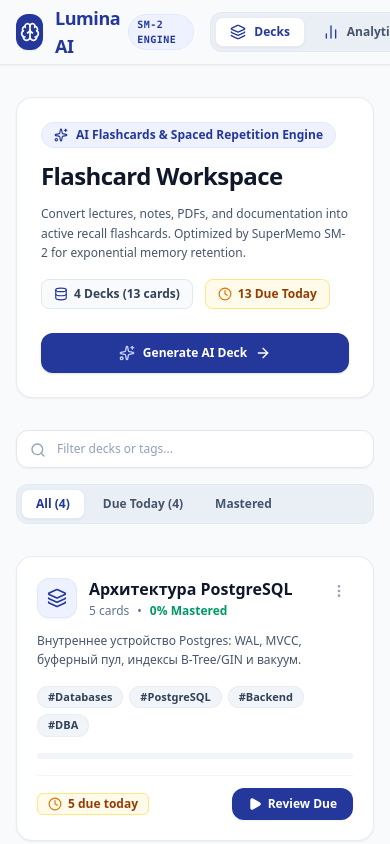
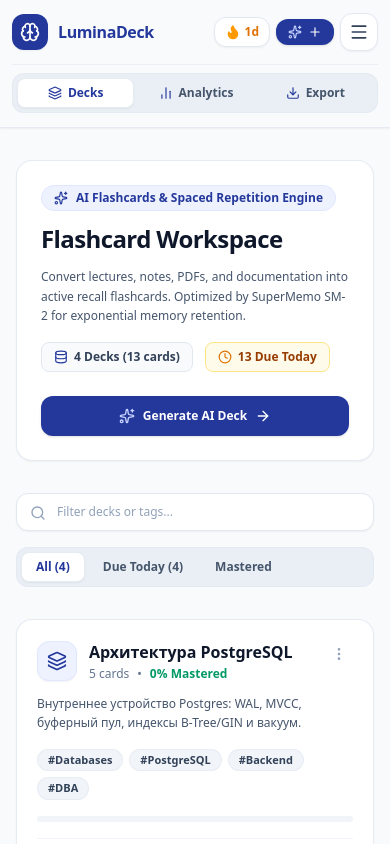
Before and after one commit to PashMan/LuminaDeck, a React (Vite) app: page / in a window 390 px wide. Shown: the top 844 px of the page. Built offline with nearby package versions, Linux system fonts and the light colour scheme.

Commit message:
chore: rename application to LuminaDeck
Update project branding in metadata and refactor Navbar for improved responsiveness.

```diff
--- a/metadata.json
+++ b/metadata.json
@@ -1,6 +1,6 @@
 {
-  "name": "MemPulse AI - Micro-Learning Engine",
-  "description": "AI-powered flashcard generator and spaced repetition learning platform with semantic answer grading and Anki compatibility.",
+  "name": "LuminaDeck",
+  "description": "Smart Anki Flashcards & Spaced Repetition Platform with SM-2 algorithm.",
   "requestFramePermissions": [],
   "majorCapabilities": ["MAJOR_CAPABILITY_SERVER_SIDE_GEMINI_API"]
 }
--- a/src/components/Navbar.tsx
+++ b/src/components/Navbar.tsx
@@ -1,5 +1,5 @@
-import React from 'react';
-import { Sparkles, Flame, Plus, BarChart2, Download, Layers, Crown, Keyboard, Brain, HelpCircle, Bell } from 'lucide-react';
+import React, { useState } from 'react';
+import { Sparkles, Flame, Plus, BarChart2, Download, Layers, Crown, Keyboard, Brain, Menu, X } from 'lucide-react';
 import { StudyStats } from '../types';
 
 interface NavbarProps {
@@ -19,30 +19,38 @@ export const Navbar: React.FC<NavbarProps> = ({
   onOpenPricing,
   onOpenShortcuts,
 }) => {
+  const [mobileMenuOpen, setMobileMenuOpen] = useState(false);
+
   return (
-    <header id="app_header" className="sticky top-0 z-30 bg-[#f8fafc]/90 backdrop-blur-md border-b border-slate-200/80 text-slate-900 shadow-xs">
-      <div className="max-w-7xl mx-auto px-4 sm:px-6 lg:px-8 h-16 flex items-center justify-between gap-4">
+    <header id="app_header" className="sticky top-0 z-30 bg-[#f8fafc]/95 backdrop-blur-md border-b border-slate-200/80 text-slate-900 shadow-xs">
+      <div className="max-w-7xl mx-auto px-3 sm:px-6 lg:px-8">
+
+        {/* Main Bar */}
+        <div className="h-16 flex items-center justify-between gap-2 sm:gap-4">
 
           {/* Brand Logo */}
-        <div className="flex items-center gap-3 cursor-pointer select-none" onClick={() => setActiveTab('decks')}>
+          <div
+            className="flex items-center gap-2.5 cursor-pointer select-none shrink-0"
+            onClick={() => setActiveTab('decks')}
+          >
             <div className="w-9 h-9 rounded-xl bg-[#24389c] flex items-center justify-center text-white shadow-xs">
               <Brain className="w-5 h-5 text-white" />
             </div>
             <div className="flex flex-col">
-            <div className="flex items-center gap-2">
-              <span className="font-bold text-lg tracking-tight text-[#24389c]">
-                Lumina AI
+              <div className="flex items-center gap-1.5 sm:gap-2">
+                <span className="font-bold text-base sm:text-lg tracking-tight text-[#24389c]">
+                  LuminaDeck
                 </span>
-              <span className="text-[10px] font-mono font-semibold uppercase tracking-wider px-2 py-0.5 rounded-full bg-indigo-50 text-[#24389c] border border-indigo-100">
-                SM-2 Engine
+                <span className="text-[9px] sm:text-[10px] font-mono font-semibold uppercase tracking-wider px-1.5 py-0.5 rounded-full bg-indigo-50 text-[#24389c] border border-indigo-100 hidden sm:inline-block">
+                  SM-2
                 </span>
               </div>
-            <span className="text-[11px] text-slate-500 hidden md:block">Micro-Learning & Active Recall</span>
+              <span className="text-[10px] sm:text-[11px] text-slate-500 hidden md:block">Micro-Learning & Active Recall</span>
             </div>
           </div>
 
-        {/* Center Nav Tabs */}
-        <nav className="flex items-center gap-1 bg-slate-200/60 p-1 rounded-xl border border-slate-200/80">
+          {/* Desktop Center Nav Tabs (hidden on mobile, shown on md+) */}
+          <nav className="hidden md:flex items-center gap-1 bg-slate-200/60 p-1 rounded-xl border border-slate-200/80">
             <button
               id="nav_tab_decks"
               onClick={() => setActiveTab('decks')}
@@ -79,17 +87,17 @@ export const Navbar: React.FC<NavbarProps> = ({
               }`}
             >
               <Download className="w-4 h-4 text-[#24389c]" />
-            <span className="hidden sm:inline">Anki Export</span>
+              <span>Anki Export</span>
             </button>
           </nav>
 
           {/* Right Action Controls */}
-        <div className="flex items-center gap-2 sm:gap-3">
+          <div className="flex items-center gap-1.5 sm:gap-2.5 shrink-0">
 
             {/* Keyboard Shortcuts Button */}
             <button
               onClick={onOpenShortcuts}
-            className="p-2 rounded-xl bg-white hover:bg-slate-100 text-slate-600 border border-slate-200 shadow-xs transition-colors hidden sm:flex items-center justify-center"
+              className="p-2 rounded-xl bg-white hover:bg-slate-100 text-slate-600 border border-slate-200 shadow-xs transition-colors hidden lg:flex items-center justify-center"
               title="Keyboard Shortcuts"
             >
               <Keyboard className="w-4 h-4" />
@@ -98,17 +106,17 @@ export const Navbar: React.FC<NavbarProps> = ({
             {/* Pro Plan Upgrade */}
             <button
               onClick={onOpenPricing}
-            className="flex items-center gap-1.5 px-3 py-1.5 rounded-xl bg-amber-50 hover:bg-amber-100/80 border border-amber-200 text-amber-800 font-semibold text-xs transition-colors"
+              className="hidden sm:flex items-center gap-1.5 px-2.5 py-1.5 rounded-xl bg-amber-50 hover:bg-amber-100/80 border border-amber-200 text-amber-800 font-semibold text-xs transition-colors"
               title="View Pro Plans"
             >
               <Crown className="w-3.5 h-3.5 text-amber-600 fill-amber-600/20" />
-            <span className="hidden md:inline">Pro</span>
+              <span>Pro</span>
             </button>
 
             {/* Streak Counter */}
             <div
               id="streak_counter_badge"
-            className="flex items-center gap-1.5 px-3 py-1.5 rounded-xl bg-white border border-slate-200 text-amber-600 font-bold text-xs shadow-xs"
+              className="flex items-center gap-1 sm:gap-1.5 px-2.5 py-1.5 rounded-xl bg-white border border-slate-200 text-amber-600 font-bold text-xs shadow-xs"
               title={`${stats.streakDays} Day Learning Streak`}
             >
               <Flame className="w-4 h-4 text-amber-500 fill-amber-500" />
@@ -119,13 +127,92 @@ export const Navbar: React.FC<NavbarProps> = ({
             <button
               id="btn_open_ai_generator"
               onClick={onOpenAIGenerator}
-            className="flex items-center gap-2 px-4 py-2 rounded-xl bg-[#24389c] hover:bg-[#1a2a7a] text-white font-semibold text-xs sm:text-sm shadow-sm transition-all hover:-translate-y-0.5 cursor-pointer"
+              className="flex items-center gap-1.5 px-3 py-1.5 sm:px-4 sm:py-2 rounded-xl bg-[#24389c] hover:bg-[#1a2a7a] text-white font-semibold text-xs sm:text-sm shadow-sm transition-all hover:-translate-y-0.5 cursor-pointer shrink-0"
             >
-            <Sparkles className="w-4 h-4 text-indigo-200" />
-            <span className="hidden sm:inline">Create New</span>
-            <Plus className="w-4 h-4" />
+              <Sparkles className="w-3.5 h-3.5 sm:w-4 sm:h-4 text-indigo-200" />
+              <span className="hidden sm:inline">Create</span>
+              <Plus className="w-3.5 h-3.5 sm:w-4 sm:h-4" />
+            </button>
+
+            {/* Mobile Menu Toggle Button */}
+            <button
+              onClick={() => setMobileMenuOpen(!mobileMenuOpen)}
+              className="p-2 rounded-xl bg-white hover:bg-slate-100 text-slate-700 border border-slate-200 shadow-xs md:hidden flex items-center justify-center"
+              aria-label="Toggle Navigation Menu"
+            >
+              {mobileMenuOpen ? <X className="w-5 h-5" /> : <Menu className="w-5 h-5" />}
             </button>
           </div>
+
+        </div>
+
+        {/* Mobile Sub-Navigation Bar (visible on mobile below top row) */}
+        <div className="md:hidden pb-3.5 pt-0 flex items-center justify-between gap-1 border-t border-slate-200/60 pt-2">
+          <div className="flex items-center gap-1 w-full bg-slate-200/60 p-1 rounded-xl border border-slate-200/80">
+            <button
+              onClick={() => setActiveTab('decks')}
+              className={`flex-1 flex items-center justify-center gap-1.5 px-2.5 py-1.5 rounded-lg text-xs font-semibold transition-all ${
+                activeTab === 'decks'
+                  ? 'bg-white text-[#24389c] shadow-xs border border-slate-200/80'
+                  : 'text-slate-600 hover:text-slate-900'
+              }`}
+            >
+              <Layers className="w-3.5 h-3.5 text-[#24389c]" />
+              <span>Decks</span>
+            </button>
+
+            <button
+              onClick={() => setActiveTab('analytics')}
+              className={`flex-1 flex items-center justify-center gap-1.5 px-2.5 py-1.5 rounded-lg text-xs font-semibold transition-all ${
+                activeTab === 'analytics'
+                  ? 'bg-white text-[#24389c] shadow-xs border border-slate-200/80'
+                  : 'text-slate-600 hover:text-slate-900'
+              }`}
+            >
+              <BarChart2 className="w-3.5 h-3.5 text-[#24389c]" />
+              <span>Analytics</span>
+            </button>
+
+            <button
+              onClick={() => setActiveTab('export')}
+              className={`flex-1 flex items-center justify-center gap-1.5 px-2.5 py-1.5 rounded-lg text-xs font-semibold transition-all ${
+                activeTab === 'export'
+                  ? 'bg-white text-[#24389c] shadow-xs border border-slate-200/80'
+                  : 'text-slate-600 hover:text-slate-900'
+              }`}
+            >
+              <Download className="w-3.5 h-3.5 text-[#24389c]" />
+              <span>Export</span>
+            </button>
+          </div>
+        </div>
+
+        {/* Mobile Dropdown Panel for extra controls */}
+        {mobileMenuOpen && (
+          <div className="md:hidden py-3 border-t border-slate-200/80 flex flex-col gap-2 bg-slate-50 rounded-b-xl px-2 mb-2">
+            <button
+              onClick={() => {
+                onOpenPricing();
+                setMobileMenuOpen(false);
+              }}
+              className="flex items-center gap-2.5 px-3 py-2 rounded-lg bg-amber-50 hover:bg-amber-100 text-amber-900 font-medium text-xs border border-amber-200"
+            >
+              <Crown className="w-4 h-4 text-amber-600" />
+              <span>Upgrade to Pro Plan</span>
+            </button>
+
+            <button
+              onClick={() => {
+                onOpenShortcuts();
+                setMobileMenuOpen(false);
+              }}
+              className="flex items-center gap-2.5 px-3 py-2 rounded-lg bg-white hover:bg-slate-100 text-slate-700 font-medium text-xs border border-slate-200"
+            >
+              <Keyboard className="w-4 h-4 text-slate-500" />
+              <span>Keyboard Shortcuts</span>
+            </button>
+          </div>
+        )}
 
       </div>
     </header>
```
Lines whose indentation alone changed are shown as unchanged.
